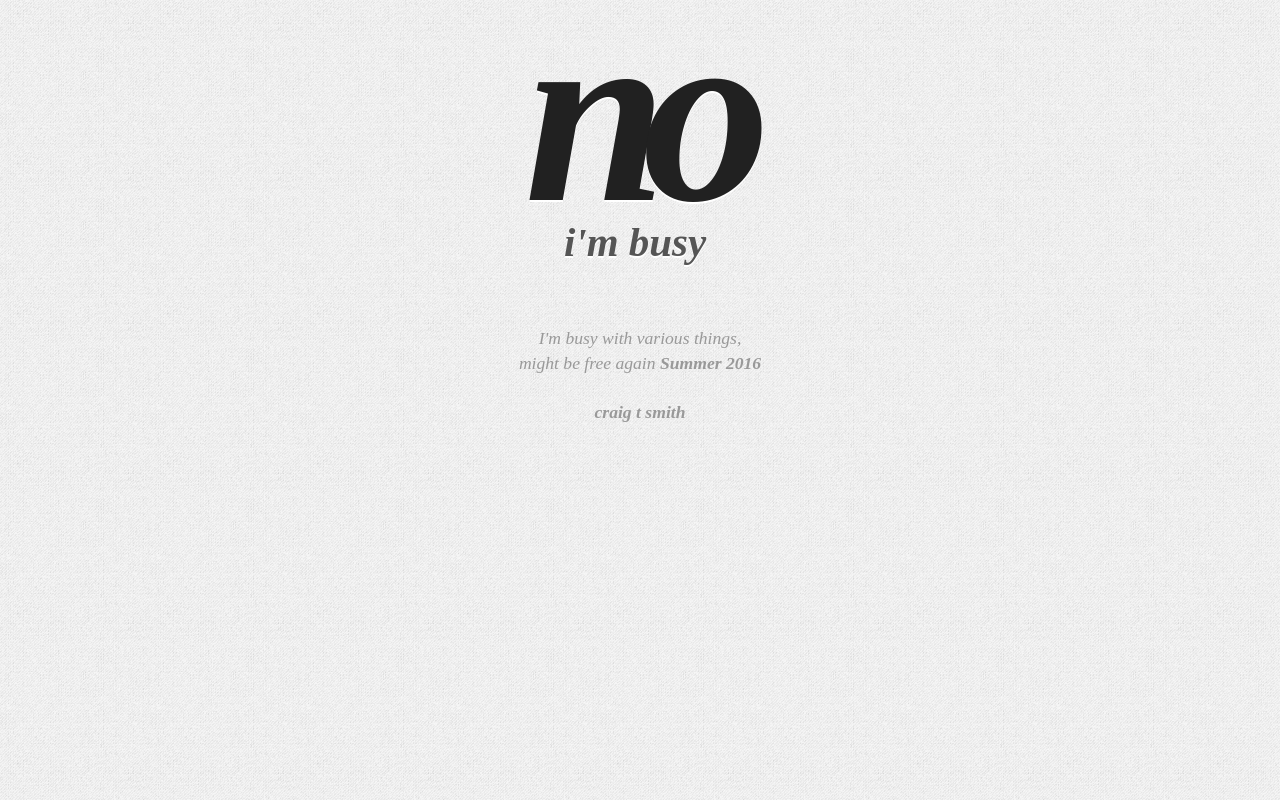
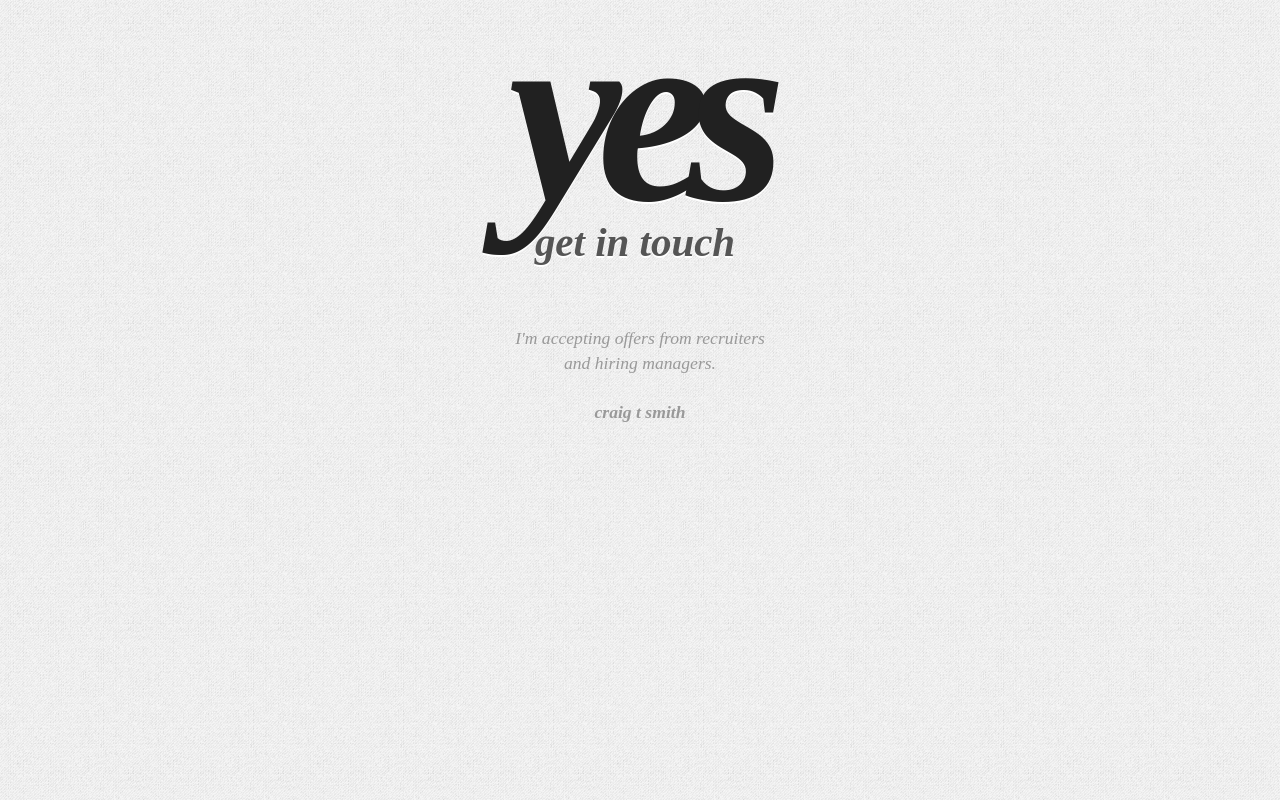
Before and after one commit to craigtsmith/craigtsmith.github.io, a plain HTML site: page index.html in a window 1280 px wide. Drawn offline with nearby package versions, Linux system fonts and the light colour scheme.

Commit message:
Update index.html

```diff
--- a/index.html
+++ b/index.html
@@ -20,10 +20,10 @@
             <p class="chromeframe">You are using an <strong>outdated</strong> browser. Please <a href="http://browsehappy.com/">upgrade your browser</a> or <a href="http://www.google.com/chromeframe/?redirect=true">activate Google Chrome Frame</a> to improve your experience.</p>
         <![endif]-->
 
-        <h1>no <small>i'm busy</small></h1>
+        <h1>yes <small>get in touch</small></h1>
         <p>
-            I'm busy with various things, <br>
-            might be free again <strong>Summer 2016</strong> <br><br>
+            I'm accepting offers from recruiters <br>
+            and hiring managers. <br><br>
             <strong>craig t smith</strong>
         </p>
 
```
